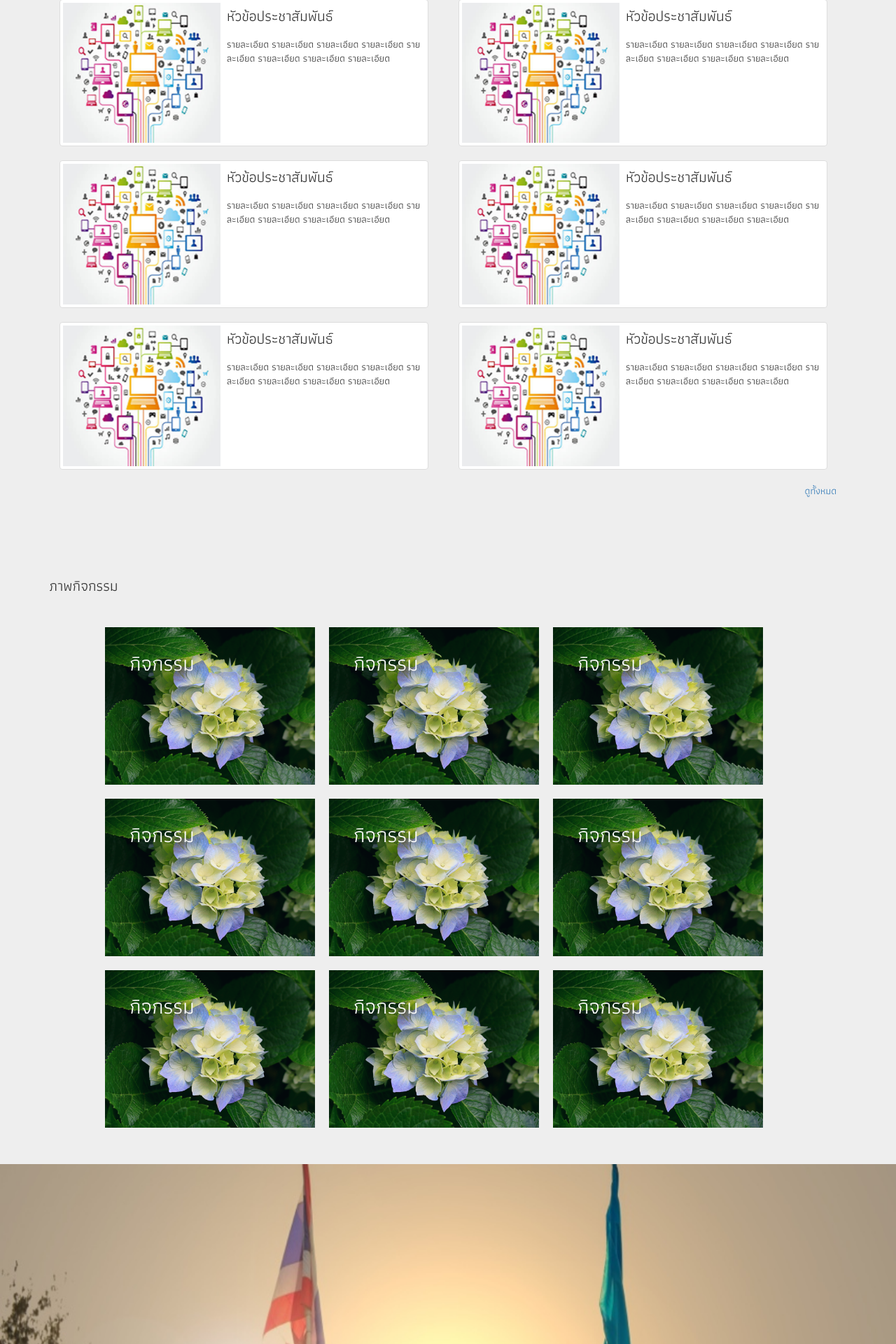
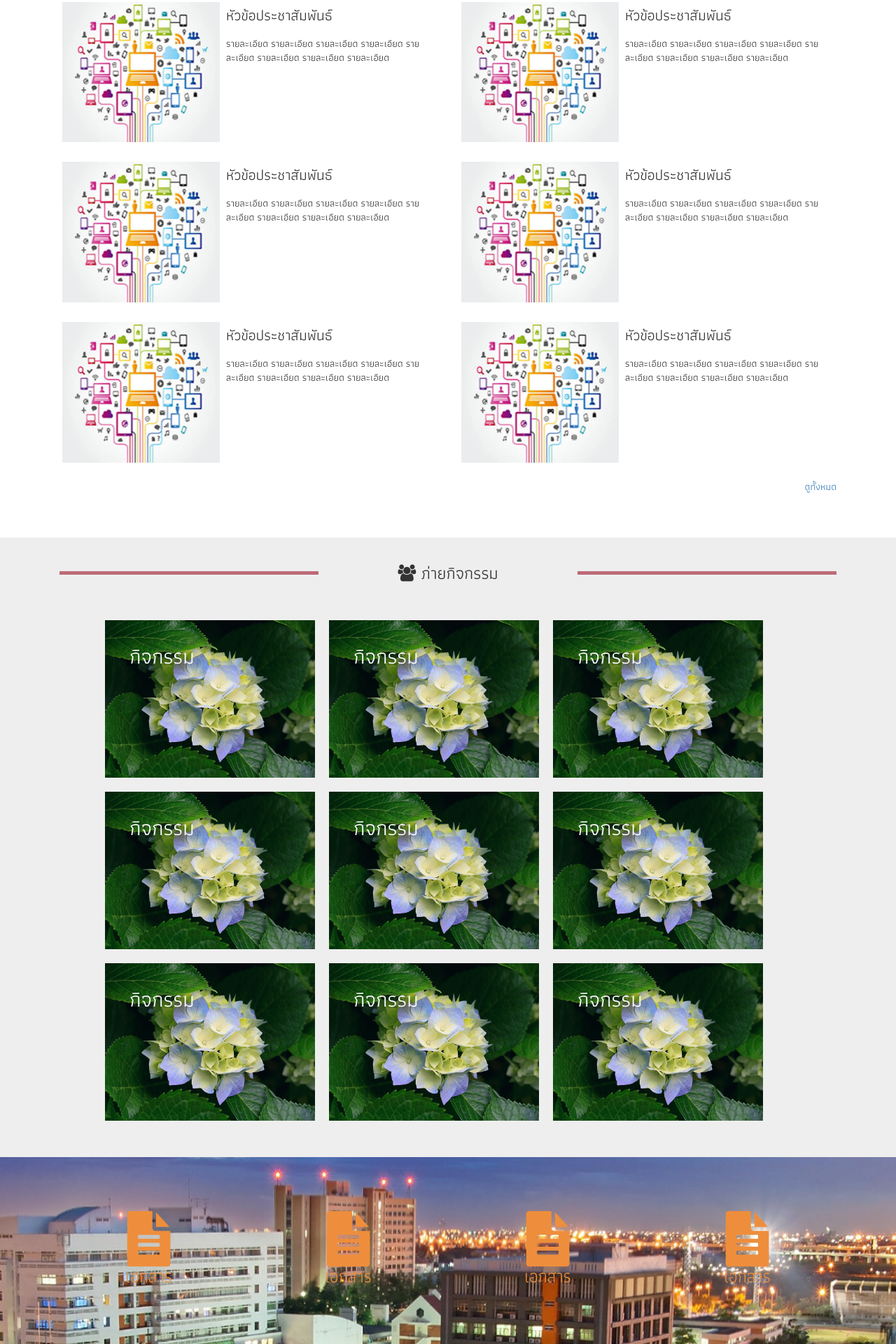
Before and after one commit to nutthaponATC/GE, a PHP site: page / in a window 1280 px wide. Shown: the part 880-2800 px from the top of the page at 70% size. Run offline with PHP 8.4, Linux system fonts and the light colour scheme.

Commit message:
modified div info-activity-text area

```diff
--- a/index.php
+++ b/index.php
@@ -131,7 +131,7 @@
 	    </div>
 
 	    <!-- information -->
-		<div class="jumbotron">
+		<div class="jumbotron" style="background-color: #ffffff;">
 			<div class="container">
 				<div class="col-md-12" style="margin-bottom:20px;">
 					<div class="col-md-4 line"></div>
@@ -175,7 +175,14 @@
 
 		<div class="jumbotron" id="activity">
 			<div class="container">
-				<p>ภาพกิจกรรม</p>
+				<div class="col-md-12" style="margin-bottom:20px;">
+					<div class="col-md-4 line2"></div>
+					<div class="col-md-4" style="margin-top:-30px; text-align:center;">
+						<h3><i class="fa fa-users" aria-hidden="true"></i> ภ่ายกิจกรรม</h3>
+					</div>
+					<div class="col-md-4 line2"></div>
+				</div>
+
 				<div style="margin-top:20px;"></div>
 				<div class="grid">
 					<?php
@@ -200,7 +207,63 @@
 		</div>
 
 		<div class="cd-fixed-bg cd-bg-3">
-			<h2>เอกสาร | วิดีโอเผยแพร่</h2>
+			<div style="height:30%;">
+				<div class="container" style="text-align:center; padding-top:50px;">
+					<div class="col-md-3">
+						<h3>
+							<a href="" class="text">
+								<i class="fa fa-file-text fa-3x" aria-hidden="true"></i>
+								<br>เอกสาร
+							</a>
+						</h3>
+					</div>
+					<div class="col-md-3">
+						<h3>
+							<a href="" class="text">
+								<i class="fa fa-file-text fa-3x" aria-hidden="true"></i>
+								<br>เอกสาร
+							</a>
+						</h3>
+					</div>
+					<div class="col-md-3">
+						<h3>
+							<a href="" class="text">
+								<i class="fa fa-file-text fa-3x" aria-hidden="true"></i>
+								<br>เอกสาร
+							</a>
+						</h3>
+					</div>
+					<div class="col-md-3">
+						<h3>
+							<a href="" class="text">
+								<i class="fa fa-file-text fa-3x" aria-hidden="true"></i>
+								<br>เอกสาร
+							</a>
+						</h3>
+					</div>
+				</div>
+			</div>
+
+			<div style="height:40%;">
+				<h2>เอกสาร | วิดีโอเผยแพร่</h2>
+			</div>
+
+			<div style="height:30%;">
+				<div class="container" style="text-align:center;">
+					<div class="col-md-3">
+						<iframe width="250" height="150" src="https://www.youtube.com/embed/8opzU51pwfM" frameborder="0" allowfullscreen></iframe>
+					</div>
+					<div class="col-md-3">
+						<iframe width="250" height="150" src="https://www.youtube.com/embed/z34mhkRB1Xc" frameborder="0" allowfullscreen></iframe>
+					</div>
+					<div class="col-md-3">
+						<iframe width="250" height="150" src="https://www.youtube.com/embed/nyjn3eXbkSI" frameborder="0" allowfullscreen></iframe>
+					</div>
+					<div class="col-md-3">
+						<iframe width="250" height="150" src="https://www.youtube.com/embed/eFR-hG_SM9U" frameborder="0" allowfullscreen></iframe>
+					</div>
+				</div>
+			</div>
 		</div> <!-- cd-fixed-bg -->
 
 	</main> <!-- cd-main-content -->
--- a/style.css
+++ b/style.css
@@ -77,7 +77,7 @@ body, html {
   transform: scale3d(1,1.1,1);
 }
 .cd-fixed-bg.cd-bg-3 {
-  background-image: url("img-bg/1.jpg");
+  background-image: url("img-bg/3.jpg");
   -webkit-transform: scale3d(1,1.1,1);
   transform: scale3d(1,1.1,1);
 }
@@ -332,23 +332,35 @@ aos animatiom scroll
 
 .thumbnail.right-caption {
     float: left;
+    border: none;
 }
 
 .thumbnail.right-caption > .caption {
     padding: 4px;
 }
 
-/*#activity {
-  background-image: url("img-bg/3.jpg");
-  -webkit-transform: scale3d(1,1.1,1);
-  transform: scale3d(1,1.1,1);
-}*/
-
 .line {
   height: 5px;
   background: #ee8e3c;
 }
 
-.thumbnail:hover{
+.line2 {
+  height: 5px;
+  background: #be6a77;
+}
+
+#info:hover{
   box-shadow: 0 4px 8px 0 rgba(0, 0, 0, 0.2), 0 6px 20px 0 rgba(0, 0, 0, 0.19);
 }
+
+.fa-file-text {
+  color: #ee8e3c;
+}
+
+.text {
+  color: #ee8e3c;
+}
+
+.text:hover {
+  color: #ee8e3c;
+}
```
